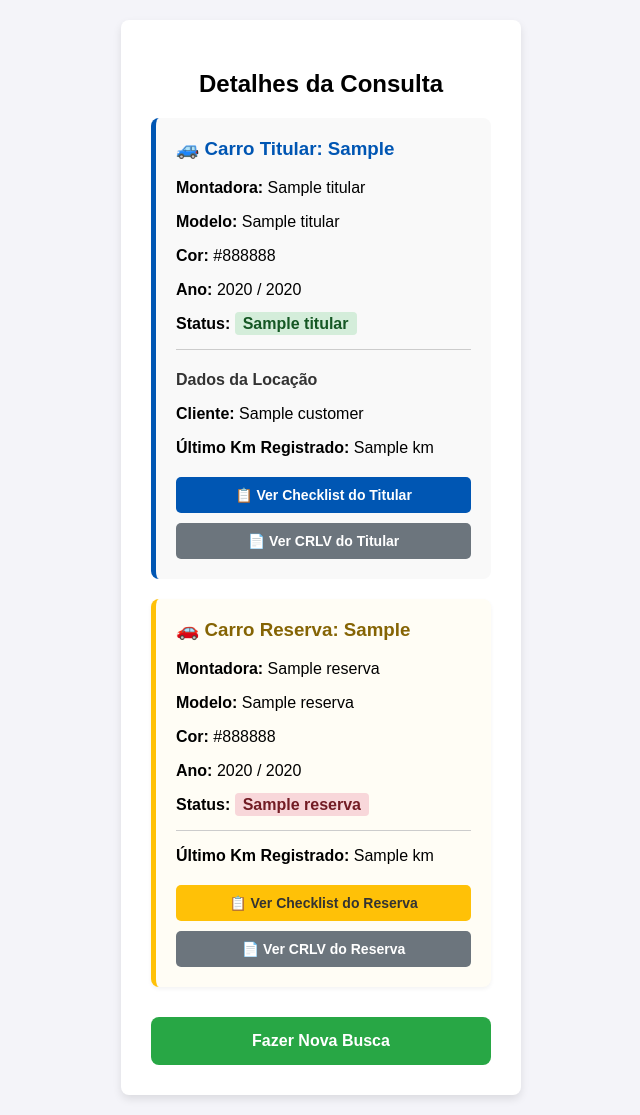
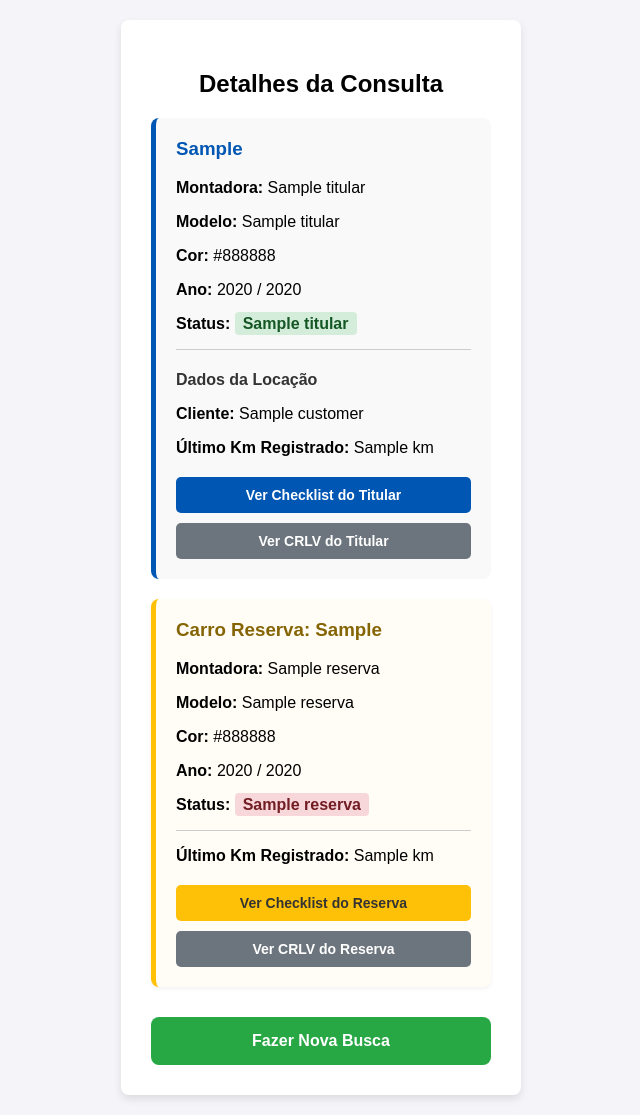
Before and after one commit to utchuco/proxy-nevada, a Flask app: template templates/resultado.html in a window 1280 px wide. Shown: the whole page, without its empty margins (319-959 px from the left). Run offline with Flask 3, Linux system fonts and the light colour scheme; the template is opened without the code that fills it: most values are stand-ins (such as "Sample title", 1, 10 or a date in 2020).

Commit message:
alteração visual

```diff
--- a/templates/resultado.html
+++ b/templates/resultado.html
@@ -17,7 +17,7 @@
         {% if aviso_reserva and not reserva %}
             <div style="margin-bottom: 20px; padding: 15px; background-color: #fff3cd; color: #856404; border-radius: 8px; border-left: 5px solid #ffc107; text-align: left; box-shadow: 0 2px 4px rgba(0,0,0,0.05);">
                 <h4 style="margin-top: 0; margin-bottom: 5px;">⚠️ Veículo em Manutenção</h4>
-                <p style="font-size: 14px; margin: 0;">Identificamos que um Carro Reserva foi liberado, mas a locadora não exportou a placa dele. Para acessar o Check-list, <strong>faça uma nova busca utilizando a placa física do veículo que está com você.</strong></p>
+                <p style="font-size: 14px; margin: 0;">Identificamos que um Carro Reserva foi liberado, mas a locadora não exportou a placa dele. Para acessar o Check-list, <strong>faça uma nova busca utilizando a placa física do veículo reserva.</strong></p>
             </div>
         {% endif %}
 
@@ -30,7 +30,7 @@
         <!-- BLOCO TITULAR -->
         {% if titular %}
         <div style="text-align: left; background: #f9f9f9; padding: 20px; border-radius: 8px; margin-bottom: 20px; border-left: 5px solid #0056b3;">
-            <h3 style="margin-top: 0; color: #0056b3;">🚙 Carro Titular: {{ titular.licensePlate }}</h3>
+            <h3 style="margin-top: 0; color: #0056b3;">{{ titular.licensePlate }}</h3>
 
             <p><strong>Montadora:</strong> {{ titular.automakerName }}</p>
             <p><strong>Modelo:</strong> {{ titular.vehicleModelName }}</p>
@@ -51,10 +51,10 @@
 
             <div style="margin-top: 20px; display: flex; flex-direction: column; gap: 10px;">
                 <button onclick="abrirChecklist('{{ titular.licensePlate }}', this)" style="padding: 10px 16px; background-color: #0056b3; color: white; border: none; border-radius: 5px; font-size: 14px; cursor: pointer; font-weight: bold; width: 100%;">
-                    📋 Ver Checklist do Titular
+                    Ver Checklist do Titular
                 </button>
                 <button onclick="solicitarSenhaCrlv('{{ titular.licensePlate }}')" style="padding: 10px 16px; background-color: #6c757d; color: white; border: none; border-radius: 5px; font-size: 14px; cursor: pointer; font-weight: bold; width: 100%;">
-                    📄 Ver CRLV do Titular
+                    Ver CRLV do Titular
                 </button>
             </div>
         </div>
@@ -63,7 +63,7 @@
         <!-- BLOCO RESERVA -->
         {% if reserva %}
         <div style="text-align: left; background: #fffdf5; padding: 20px; border-radius: 8px; margin-bottom: 20px; border-left: 5px solid #ffc107; box-shadow: 0 2px 4px rgba(0,0,0,0.05);">
-            <h3 style="margin-top: 0; color: #856404;">🚗 Carro Reserva: {{ reserva.licensePlate }}</h3>
+            <h3 style="margin-top: 0; color: #856404;">Carro Reserva: {{ reserva.licensePlate }}</h3>
 
             <p><strong>Montadora:</strong> {{ reserva.automakerName }}</p>
             <p><strong>Modelo:</strong> {{ reserva.vehicleModelName }}</p>
@@ -77,17 +77,17 @@
 
             <div style="margin-top: 20px; display: flex; flex-direction: column; gap: 10px;">
                 <button onclick="abrirChecklist('{{ reserva.licensePlate }}', this)" style="padding: 10px 16px; background-color: #ffc107; color: #333; border: none; border-radius: 5px; font-size: 14px; cursor: pointer; font-weight: bold; width: 100%;">
-                    📋 Ver Checklist do Reserva
+                    Ver Checklist do Reserva
                 </button>
                 <button onclick="solicitarSenhaCrlv('{{ reserva.licensePlate }}')" style="padding: 10px 16px; background-color: #6c757d; color: white; border: none; border-radius: 5px; font-size: 14px; cursor: pointer; font-weight: bold; width: 100%;">
-                    📄 Ver CRLV do Reserva
+                    Ver CRLV do Reserva
                 </button>
             </div>
         </div>
         {% endif %}
 
         <!-- Formulário Oculto Único para os botões de CRLV -->
-        <form id="formCrlv" action="/crlv" method="POST" target="_blank" style="display: none;">
+        <form id="formCrlv" action="/crlv" method="POST" style="display: none;">
             <input type="hidden" name="placa" id="inputPlacaCrlv">
             <input type="hidden" name="senha" id="inputSenhaCrlv">
         </form>
```
